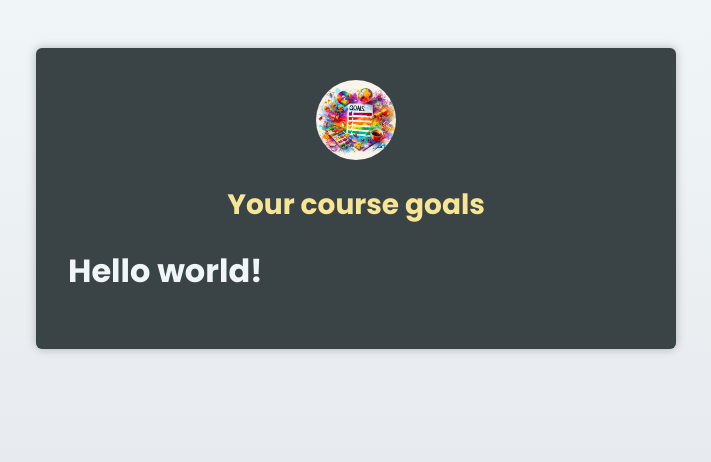
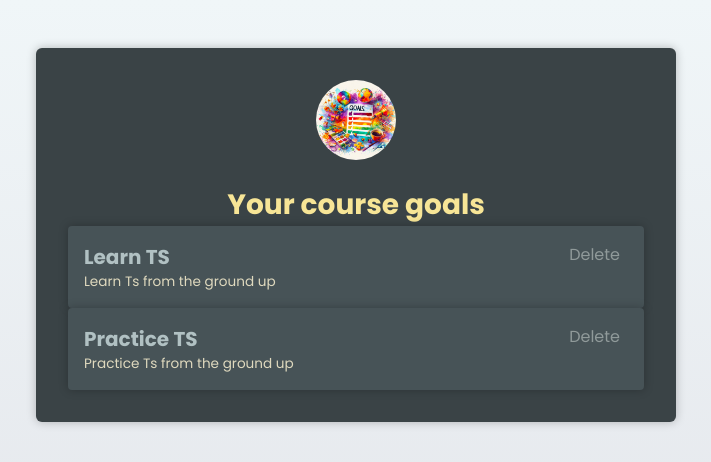
Before and after one commit to mayrand/Understanding-TypeScript, a React (Vite) app in the folder Sekcja 19 React.js and TypeScript/: page / in a window 1280 px wide. Shown: the top 462 px of the page, without its empty margins (284-995 px from the left). Built offline with nearby package versions, Linux system fonts and the light colour scheme.

Commit message:
237. Adding Another Components With Props

```diff
--- a/Sekcja 19 React.js and TypeScript/src/App.tsx
+++ b/Sekcja 19 React.js and TypeScript/src/App.tsx
@@ -1,5 +1,6 @@
 import Header from "./components/Header"
 import goalsImg from "./assets/goals.jpg"
+import CourseGoals from "./components/CourseGoals"
 
 function App() {
 
@@ -8,7 +9,8 @@
       <Header image={{ src: goalsImg, alt: 'List of goals' }}>
         <h1>Your course goals</h1>
       </Header>
-      <h1>Hello world!</h1>
+      <CourseGoals goals={[{ id: 1, title: 'Learn TS', description: 'Learn Ts from the ground up' }]} />
+      <CourseGoals goals={[{ id: 2, title: 'Practice TS', description: 'Practice Ts from the ground up' }]} />
     </main>
   )
 }
--- /dev/null
+++ b/Sekcja 19 React.js and TypeScript/src/components/CourseGoals.tsx
@@ -0,0 +1,21 @@
+type Goal = {
+    id: number;
+    title: string;
+    description: string;
+}
+interface CourseGoalsProps {
+    goals: Goal[]
+}
+export default function CourseGoals({ goals }: CourseGoalsProps) {
+    return <ul>
+        {goals.map(goal => <li key={goal.id}>
+            <article>
+                <div>
+                    <h2>{goal.title}</h2>
+                    <p>{goal.description}</p>
+                </div>
+                <button>Delete</button>
+            </article>
+        </li>)}
+    </ul>
+}
```
